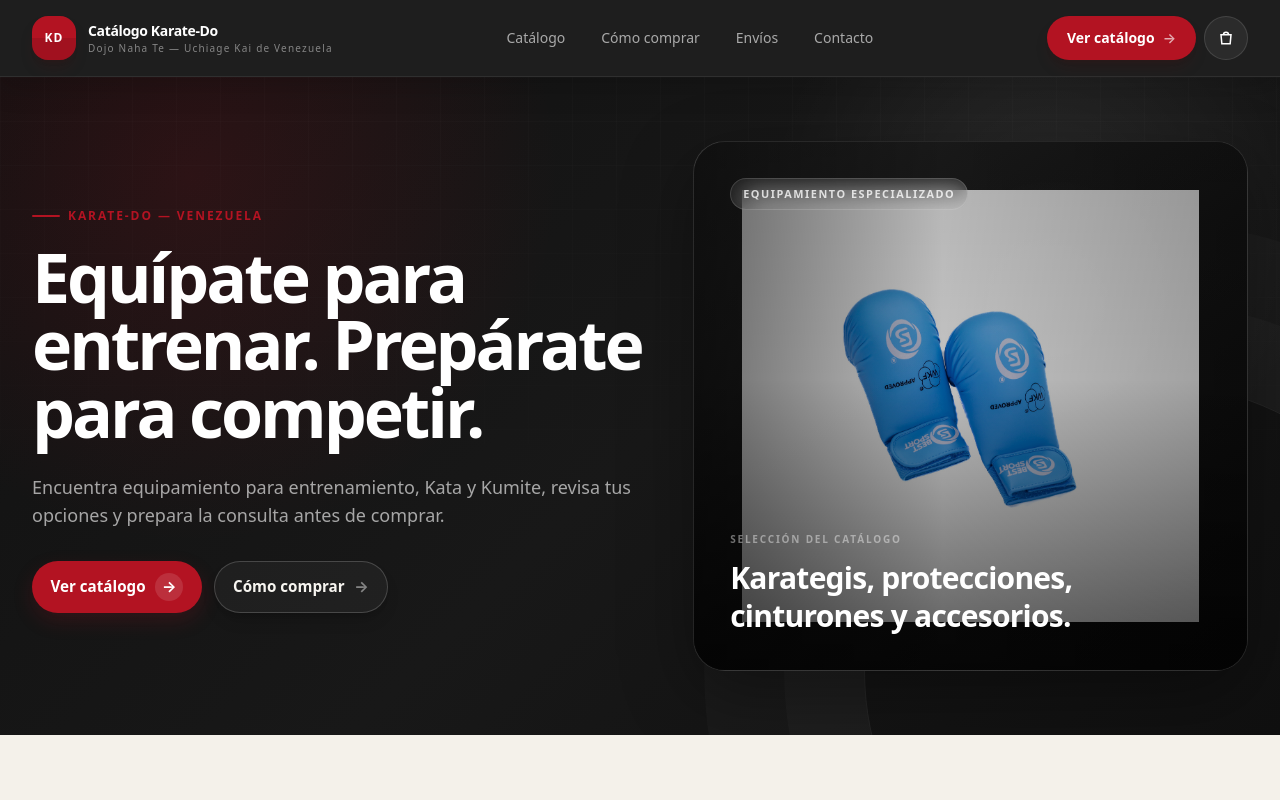
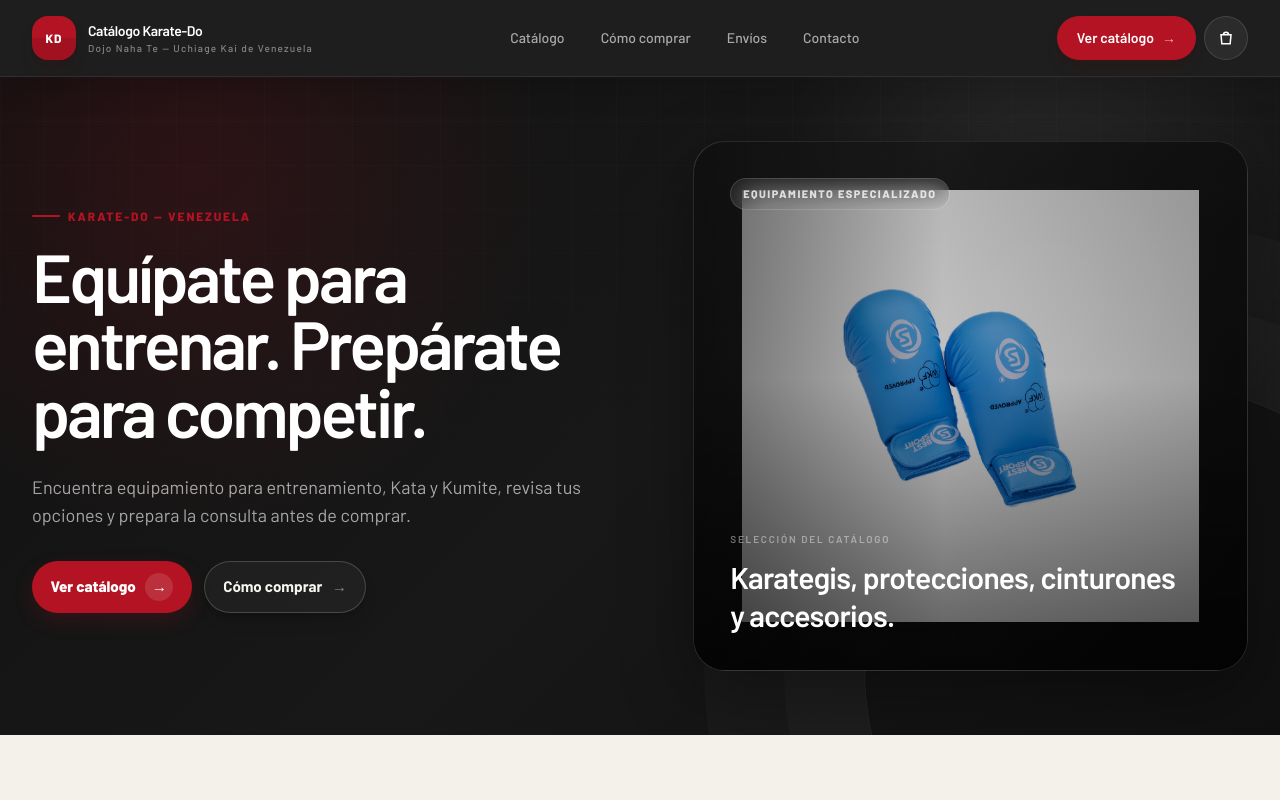
Before and after one commit to maorusohh/catalogo-karate, a Next.js app: page / in a window 1280 px wide. Shown: the top 800 px of the page. Built offline with nearby package versions, Linux system fonts and the light colour scheme.

Commit message:
style: introduce Barlow typography

```diff
--- a/src/app/layout.tsx
+++ b/src/app/layout.tsx
@@ -1,10 +1,17 @@
 import type { Metadata } from "next";
+import { Barlow } from "next/font/google";
 
 import { CartDrawer } from "@/components/cart/cart-drawer";
 import { CartProvider } from "@/components/cart/cart-provider";
 import { SiteShell } from "@/components/layout/site-shell";
 
 import "./globals.css";
+
+const barlow = Barlow({
+  subsets: ["latin"],
+  weight: ["400", "500", "600", "700", "800"],
+  display: "swap",
+});
 
 export const metadata: Metadata = {
   title: {
@@ -41,7 +48,7 @@ export default function RootLayout({
 }>) {
   return (
     <html lang="es" data-scroll-behavior="smooth">
-      <body>
+      <body className={barlow.className}>
         <CartProvider>
           <SiteShell>{children}</SiteShell>
 
```
